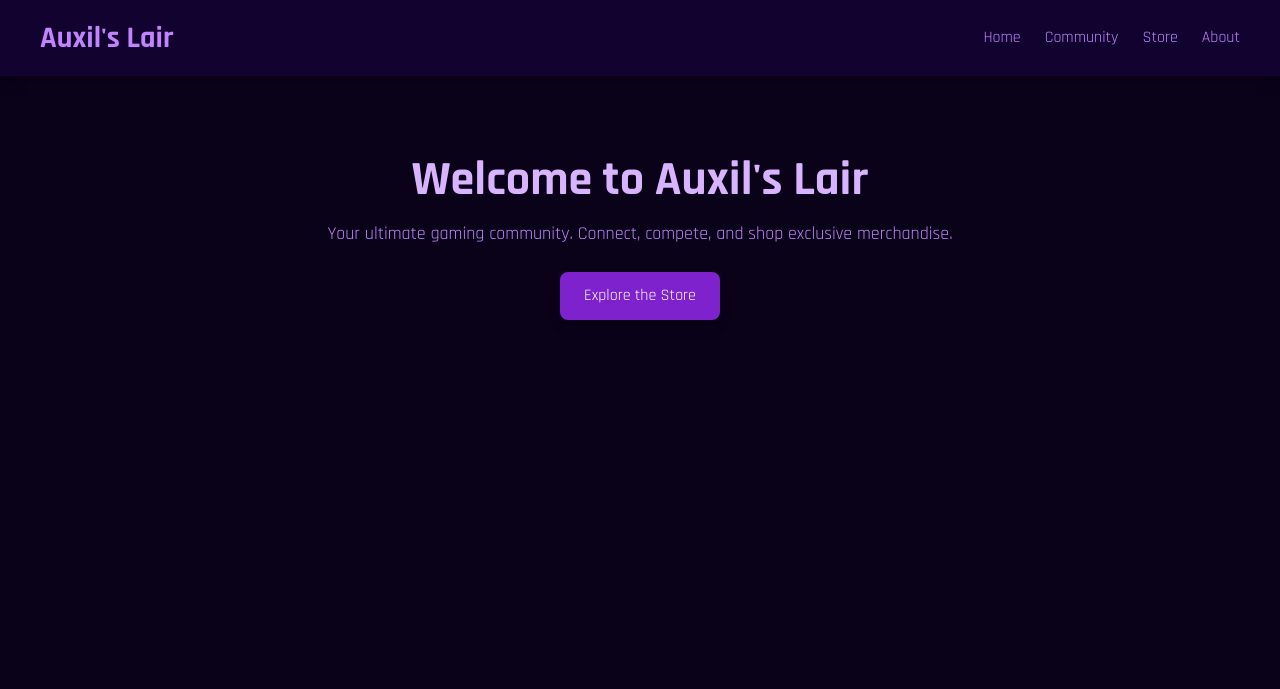
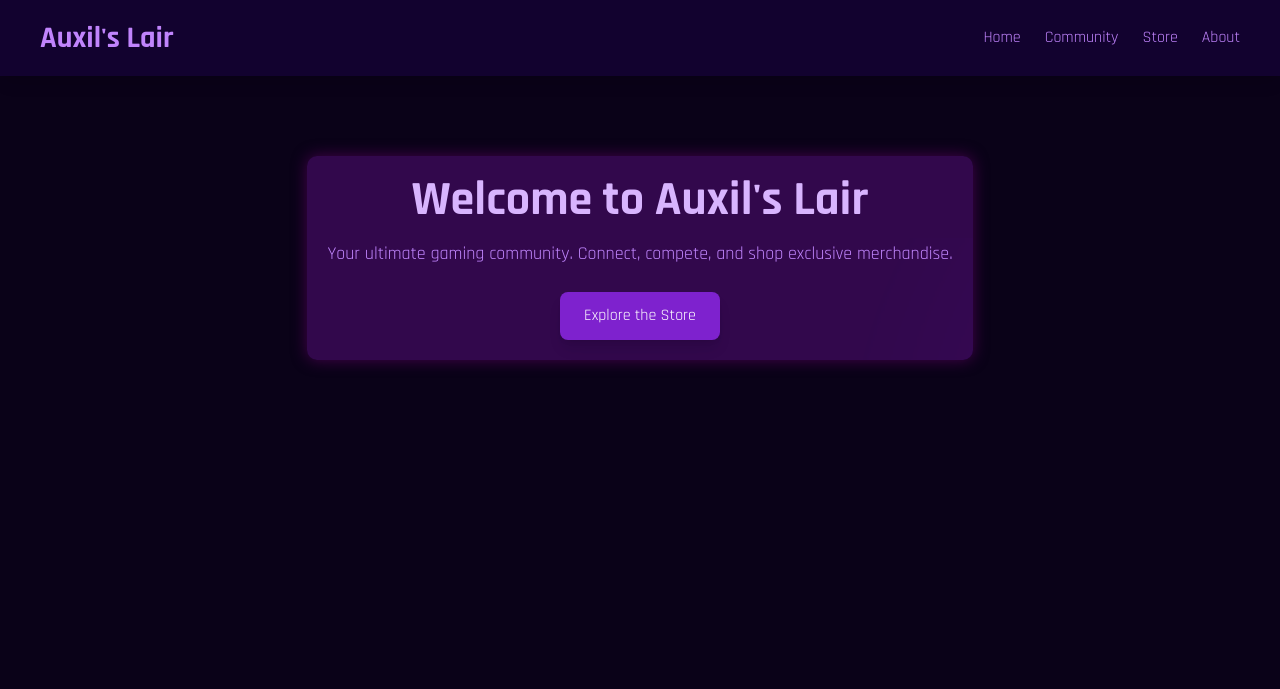
Before and after one commit to Auxillen/Auxils-Lair, a website: page index.html in a window 1280 px wide. Drawn offline with nearby package versions, Linux system fonts and the light colour scheme.

Commit message:
Update index.html

```diff
--- a/index.html
+++ b/index.html
@@ -24,11 +24,34 @@
             transform: scale(1.05);
         }
         .animate-fade {
-            animation: fadeIn 1s ease-in-out;
+            animation: fadeIn 2s ease-in-out;
         }
         @keyframes fadeIn {
             from { opacity: 0; transform: translateY(-10px); }
             to { opacity: 1; transform: translateY(0); }
+        }
+        .content-box {
+            background: rgba(60, 10, 90, 0.8);
+            padding: 20px;
+            border-radius: 10px;
+            box-shadow: 0 0 15px rgba(128, 0, 128, 0.5);
+            position: relative;
+            overflow: hidden;
+        }
+        .laser-effect {
+            position: absolute;
+            top: 50%;
+            left: 50%;
+            width: 200%;
+            height: 200%;
+            background: radial-gradient(circle, rgba(128,0,255,0.5) 10%, rgba(10,2,24,0) 60%);
+            transform: translate(-50%, -50%);
+            z-index: -1;
+            animation: pulseGlow 5s infinite alternate ease-in-out;
+        }
+        @keyframes pulseGlow {
+            from { opacity: 0.4; transform: scale(1); }
+            to { opacity: 0.7; transform: scale(1.1); }
         }
     </style>
 </head>
@@ -46,11 +69,14 @@
     </header>
 
     <main class="flex flex-col items-center justify-center text-center mt-20 px-6 animate-fade">
-        <h2 class="text-5xl font-bold text-purple-300">Welcome to Auxil's Lair</h2>
-        <p class="text-lg text-purple-400 mt-4 max-w-2xl">
-            Your ultimate gaming community. Connect, compete, and shop exclusive merchandise.
-        </p>
-        <a href="#" class="btn-primary text-white px-6 py-3 rounded-lg mt-6 inline-block shadow-lg">Explore the Store</a>
+        <div class="content-box">
+            <div class="laser-effect"></div>
+            <h2 class="text-5xl font-bold text-purple-300 animate-fade">Welcome to Auxil's Lair</h2>
+            <p class="text-lg text-purple-400 mt-4 max-w-2xl animate-fade" style="animation-delay: 1s;">
+                Your ultimate gaming community. Connect, compete, and shop exclusive merchandise.
+            </p>
+            <a href="#" class="btn-primary text-white px-6 py-3 rounded-lg mt-6 inline-block shadow-lg animate-fade" style="animation-delay: 2s;">Explore the Store</a>
+        </div>
     </main>
 </body>
 </html>
```
